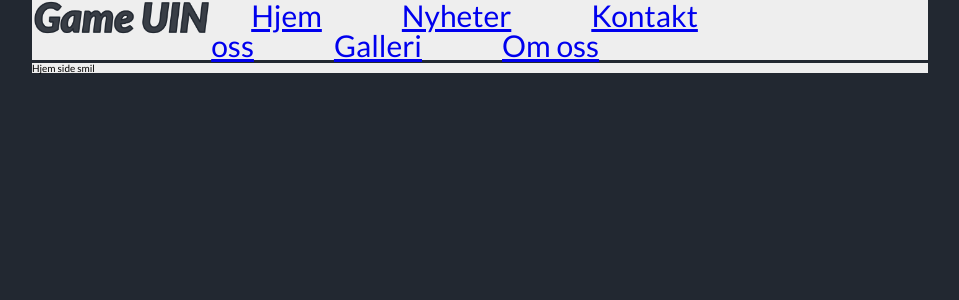
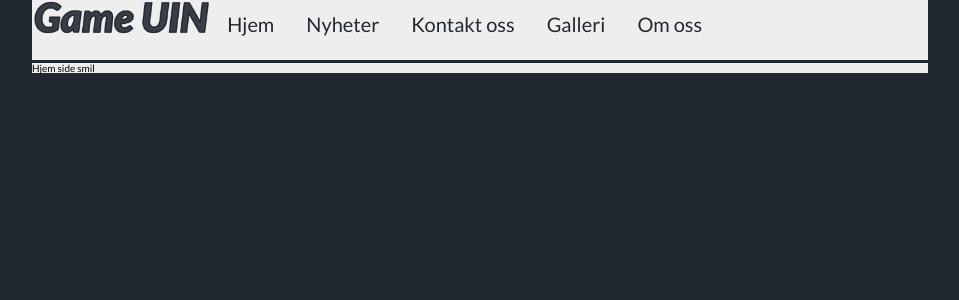
Before and after one commit to Brannstroom/UIN-Eksamen, a React (Create React App) app in the folder project/client/: page / in a window 1280 px wide. Shown: the top 300 px of the page, without its empty margins (160-1119 px from the left). Built offline with nearby package versions, Linux system fonts and the light colour scheme.

Commit message:
bedre nav bar
gjorde det lettere for øynene våre

```diff
--- a/project/client/src/components/NavBar.js
+++ b/project/client/src/components/NavBar.js
@@ -8,13 +8,21 @@ export default function NavBar() {
       <img src={logo} width="20%" alt="Game UIN Logo" />
       <div>
         <nav>
-          <NavLink to="/" exact>
+          <NavLink className="navbar" to="/" exact>
             Hjem
           </NavLink>
-          <NavLink to="/Nyheter">Nyheter</NavLink>
-          <NavLink to="/Kontakt">Kontakt oss</NavLink>
-          <NavLink to="/Galleri">Galleri</NavLink>
-          <NavLink to="/Om">Om oss</NavLink>
+          <NavLink className="navbar" to="/Nyheter">
+            Nyheter
+          </NavLink>
+          <NavLink className="navbar" to="/Kontakt">
+            Kontakt oss
+          </NavLink>
+          <NavLink className="navbar" to="/Galleri">
+            Galleri
+          </NavLink>
+          <NavLink className="navbar" to="/Om">
+            Om oss
+          </NavLink>
         </nav>
       </div>
     </header>
--- a/project/client/src/styles/all.scss
+++ b/project/client/src/styles/all.scss
@@ -34,6 +34,28 @@ header img {
 nav {}
 
 nav>* {
-    font-size: 30px;
-    margin: 40px;
+    padding: 0;
+    margin: 0;
+    overflow: hidden;
+    float: left;
+    border-right: 5% solid $farge4;
 }
+
+.navbar {
+    display: block;
+    text-align: center;
+    color: $farge1;
+    padding: 14px 16px;
+    text-decoration: none;
+    font-size: 200%;
+}
+
+.navbar:hover {
+    background-color: $farge1;
+    color: $farge4;
+}
+
+.navbar:active {
+    background-color: $farge4;
+    color: $farge1;
+}
```
